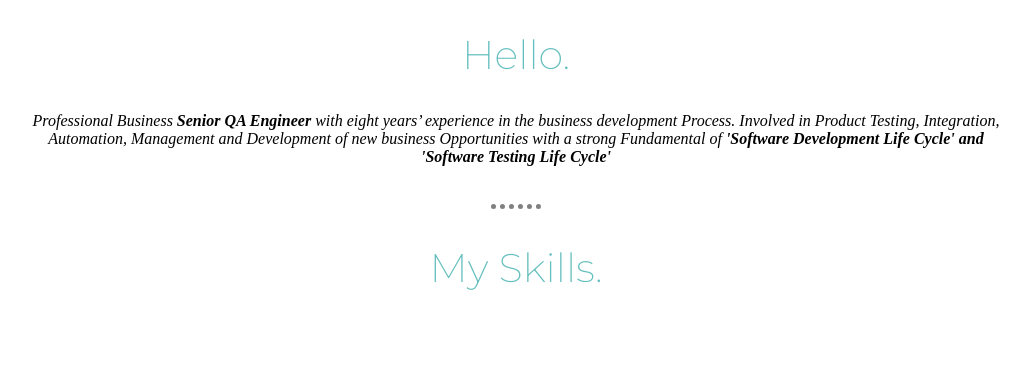
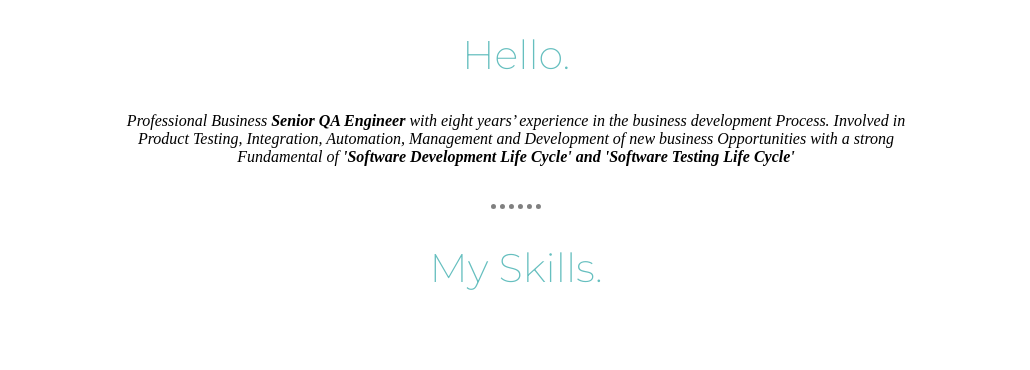
Before and after one commit to harmon17/My-CV, a plain HTML site: page index.html in a window 1280 px wide. Shown: the part 1099-1469 px from the top of the page, without its empty margins (124-1154 px from the left). Drawn offline with Linux system fonts and the light colour scheme; a web font is replaced by a local one.

Commit message:
Update Styles.css

```diff
--- a/CSS/Styles.css
+++ b/CSS/Styles.css
@@ -101,10 +101,6 @@ hr {
   padding-left: 50px;
 }
 
-.desc {
-  padding-bottom: 30px;
-}
-
 .bottom-text {
   padding-bottom: 50px;
 }
@@ -123,7 +119,8 @@ hr {
 
 .desc {
   margin: auto;
-  width: 1000px;
+  width: 800px;
+  padding-bottom: 30px;
 }
 /*******************************Button Here***********************************/
 .btn {
```
